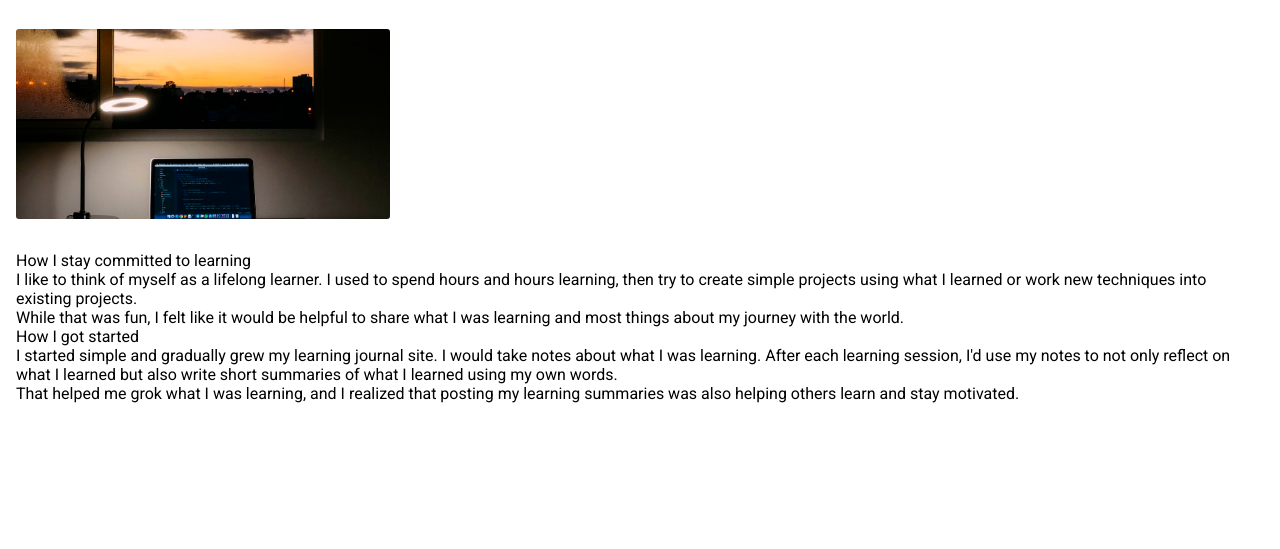
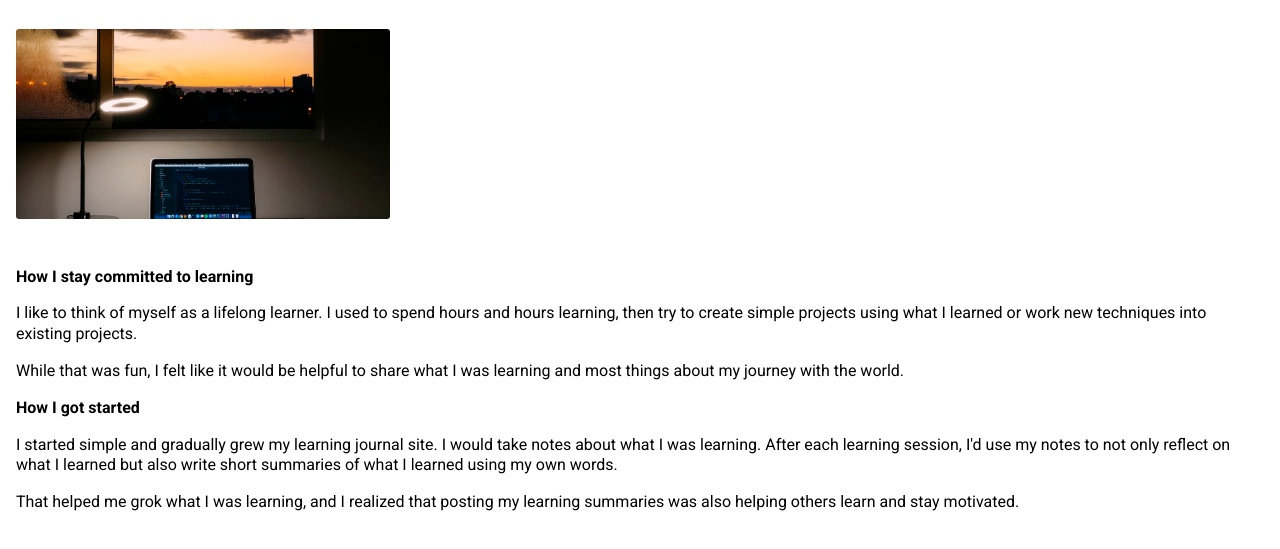
Before and after one commit to bakadja/learning-journal, a website built with Vite: page index.html in a window 1280 px wide. Shown: the part 245-794 px from the top of the page. Built offline with nearby package versions, Linux system fonts and the light colour scheme.

Commit message:
style: unify margin settings for main article title and intro, and enhance body styles

```diff
--- a/css/style.css
+++ b/css/style.css
@@ -92,13 +92,13 @@ img {
   gap: 1em;
 }
 
+.main-article-title ,
+.main-article-intro {
+  margin: 0;
+}
+
 .main-article-title {
   font-weight: 700;
-}
-
-.main-article h1,
-.main-article p {
-  margin: 0;
 }
 
 .main-article-intro {
@@ -120,3 +120,14 @@ img {
   display: block;
   margin: 1em 0;
 }
+
+.main-article-body {
+  font-size: 1rem;
+  font-weight: 400;
+  line-height: 1.3;
+}
+
+.highlight {
+  font-weight: 700;
+  margin-bottom: 1em;
+}
```
